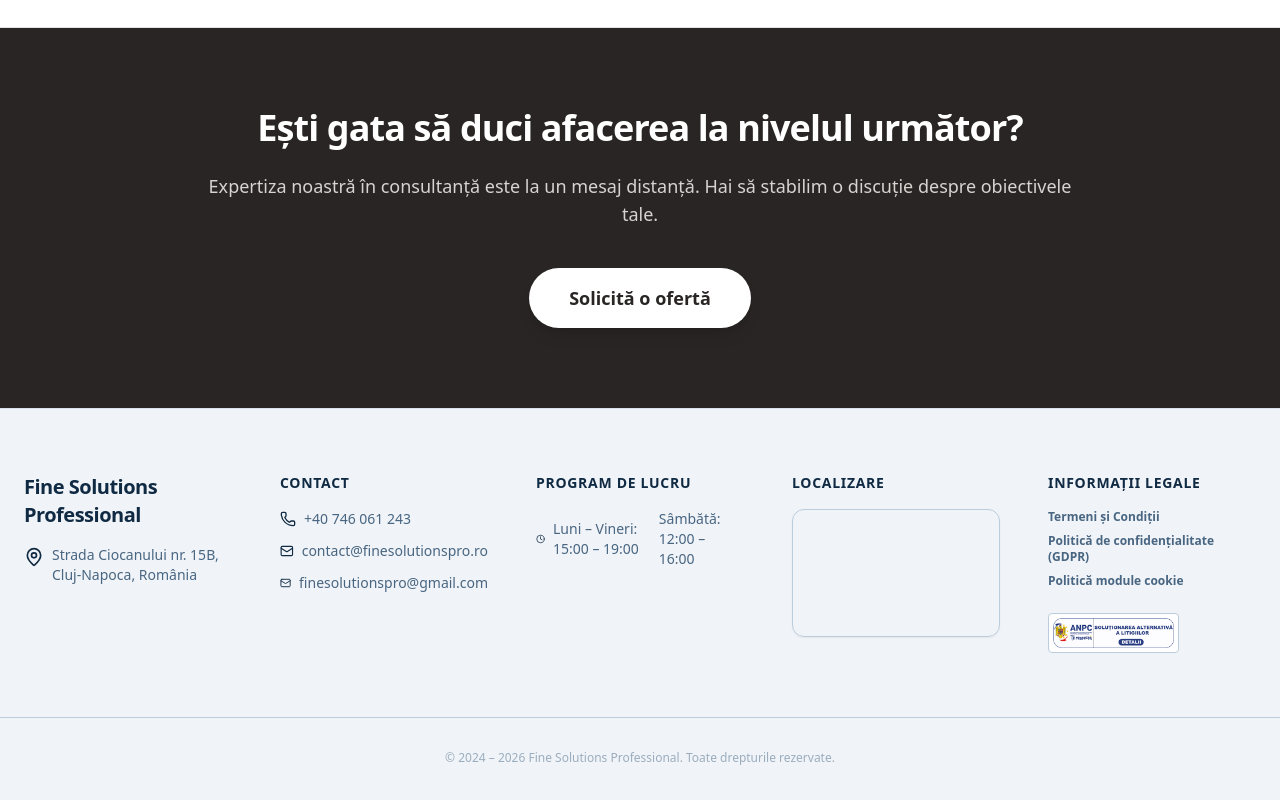
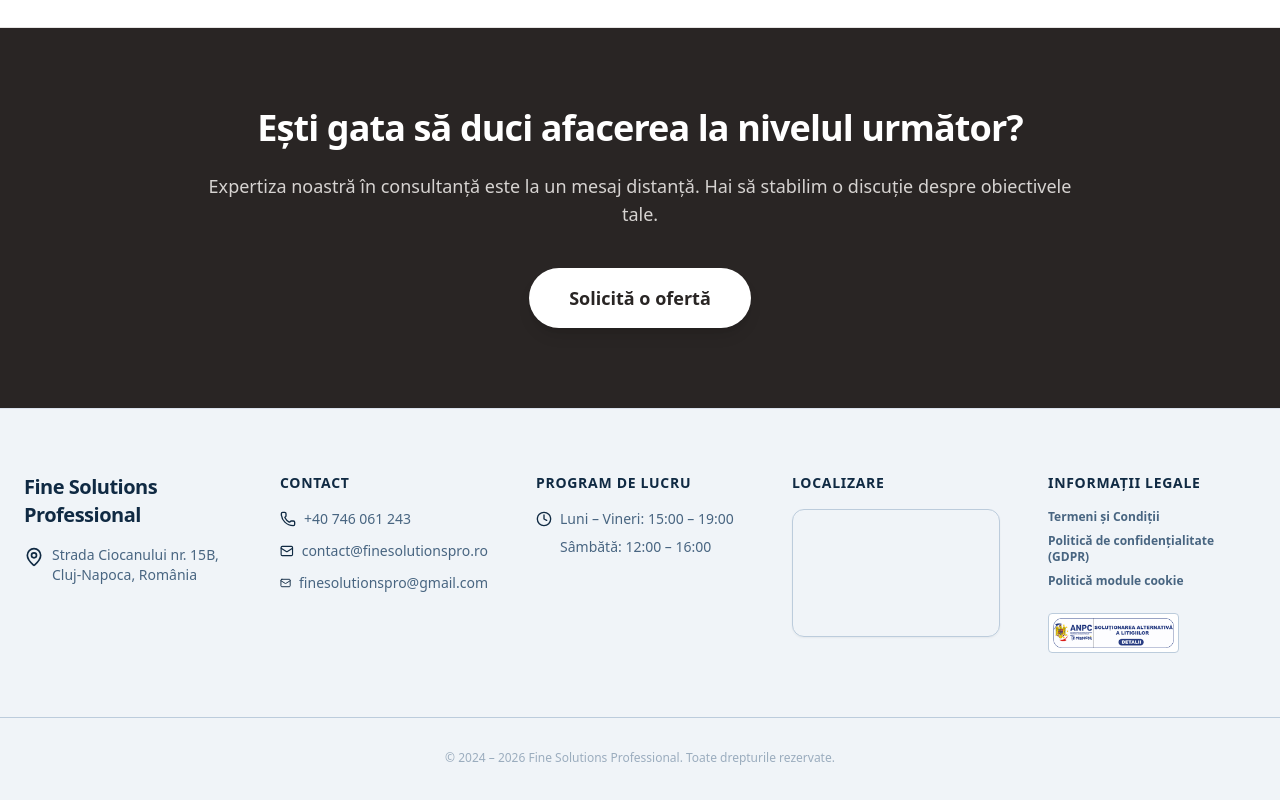
Before and after one commit to evialbert/FSPro, a Next.js app: page / in a window 1280 px wide. Shown: the part 4311-5111 px from the top of the page. Built offline with nearby package versions, Linux system fonts and the light colour scheme; grey boxes are pictures that could not be loaded.

Commit message:
✨ remediere afișare orar în footer

```diff
--- a/components/Footer.tsx
+++ b/components/Footer.tsx
@@ -50,10 +50,14 @@ export default function Footer() {
           <h4 className="text-sm font-bold uppercase tracking-wider text-[#102a43]">
             Program de lucru
           </h4>
-          <div className="flex items-center gap-2 text-sm text-[#486581]">
-            <Clock className="h-4 w-4 text-[#102a43]" />
-            <p>Luni – Vineri: 15:00 – 19:00</p>
-            <p>Sâmbătă: 12:00 – 16:00</p>
+          <div className="space-y-2 text-sm text-[#486581]">
+            <div className="flex items-center gap-2">
+              <Clock className="h-4 w-4 text-[#102a43] shrink-0" />
+              <span>Luni – Vineri: 15:00 – 19:00</span>
+            </div>
+            <div className="pl-6">
+              <span>Sâmbătă: 12:00 – 16:00</span>
+            </div>
           </div>
         </div>
 
```
